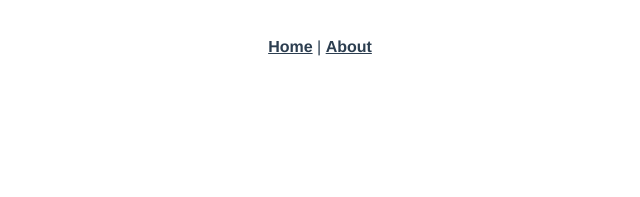
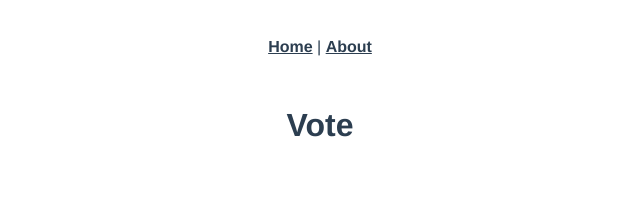
Before and after one commit to schodevio/devmeet1304, a Vue app: page /vote in a window 1280 px wide. Shown: the top 197 px of the page, without its empty margins (320-960 px from the left). Built offline with nearby package versions, Linux system fonts and the light colour scheme.

Commit message:
[#1.2] Add app pages

```diff
--- a/src/router.js
+++ b/src/router.js
@@ -14,12 +14,19 @@ export default new Router({
       component: Home
     },
     {
-      path: '/about',
-      name: 'about',
-      // route level code-splitting
-      // this generates a separate chunk (about.[hash].js) for this route
-      // which is lazy-loaded when the route is visited.
-      component: () => import(/* webpackChunkName: "about" */ './views/About.vue')
+      path: '/vote',
+      name: 'vote',
+      component: () => import(/* webpackChunkName: "vote" */ './views/Vote.vue')
+    },
+    {
+      path: '/score',
+      name: 'score',
+      component: () => import(/* webpackChunkName: "score" */ './views/Score.vue')
+    },
+    {
+      path: '/settings',
+      name: 'settings',
+      component: () => import(/* webpackChunkName: "settings" */ './views/Settings.vue')
     }
   ]
 })
--- a/src/views/About.vue
+++ /dev/null
@@ -1,5 +0,0 @@
-<template>
-  <div class="about">
-    <h1>This is an about page</h1>
-  </div>
-</template>
--- a/src/views/Home.vue
+++ b/src/views/Home.vue
@@ -1,18 +1,13 @@
 <template>
   <div class="home">
-    <img alt="Vue logo" src="../assets/logo.png">
-    <HelloWorld msg="Welcome to Your Vue.js App"/>
+    <h1>Home</h1>
   </div>
 </template>
 
 <script>
 // @ is an alias to /src
-import HelloWorld from '@/components/HelloWorld.vue'
 
 export default {
   name: 'home',
-  components: {
-    HelloWorld
-  }
 }
 </script>
--- /dev/null
+++ b/src/views/Score.vue
@@ -0,0 +1,11 @@
+<template>
+  <div class="score">
+    <h1>Score</h1>
+  </div>
+</template>
+
+<script>
+export default {
+  name: 'score'
+}
+</script>
--- /dev/null
+++ b/src/views/Settings.vue
@@ -0,0 +1,11 @@
+<template>
+  <div class="settings">
+    <h1>Settings</h1>
+  </div>
+</template>
+
+<script>
+export default {
+  name: 'settings'
+}
+</script>
--- /dev/null
+++ b/src/views/Vote.vue
@@ -0,0 +1,11 @@
+<template>
+  <div class="vote">
+    <h1>Vote</h1>
+  </div>
+</template>
+
+<script>
+export default {
+  name: 'vote'
+}
+</script>
```
